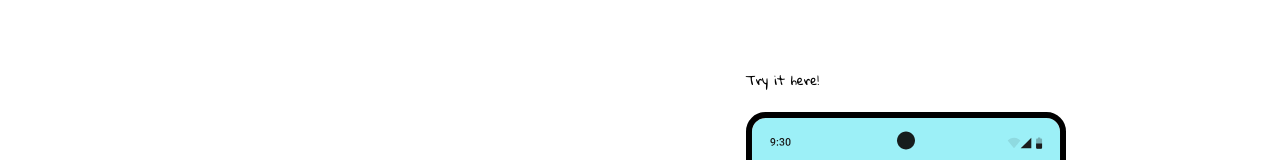
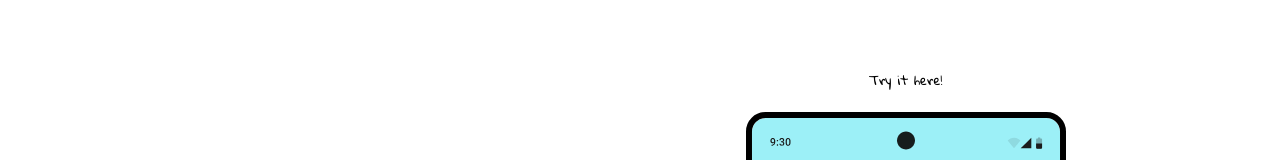
Before and after one commit to mstflotfy/mstflotfy.com-2024-nextJs, a Next.js app: page /oneexercise in a window 1280 px wide. Shown: the part 364-524 px from the top of the page. Built offline with nearby package versions, Linux system fonts and the light colour scheme; a web font is replaced by a local one.

Commit message:
center top device text on larger dev

```diff
--- a/components/custom_ui/device.tsx
+++ b/components/custom_ui/device.tsx
@@ -29,7 +29,9 @@ const DeviceFrame: React.FC<DeviceFrameProps> = ({
           )
       }
     >
-      <small>{labelTop}</small>
+      <small
+        className="text-center"
+      >{labelTop}</small>
       <div className={
         cn(
           "relative w-[320px] mx-auto",
```
